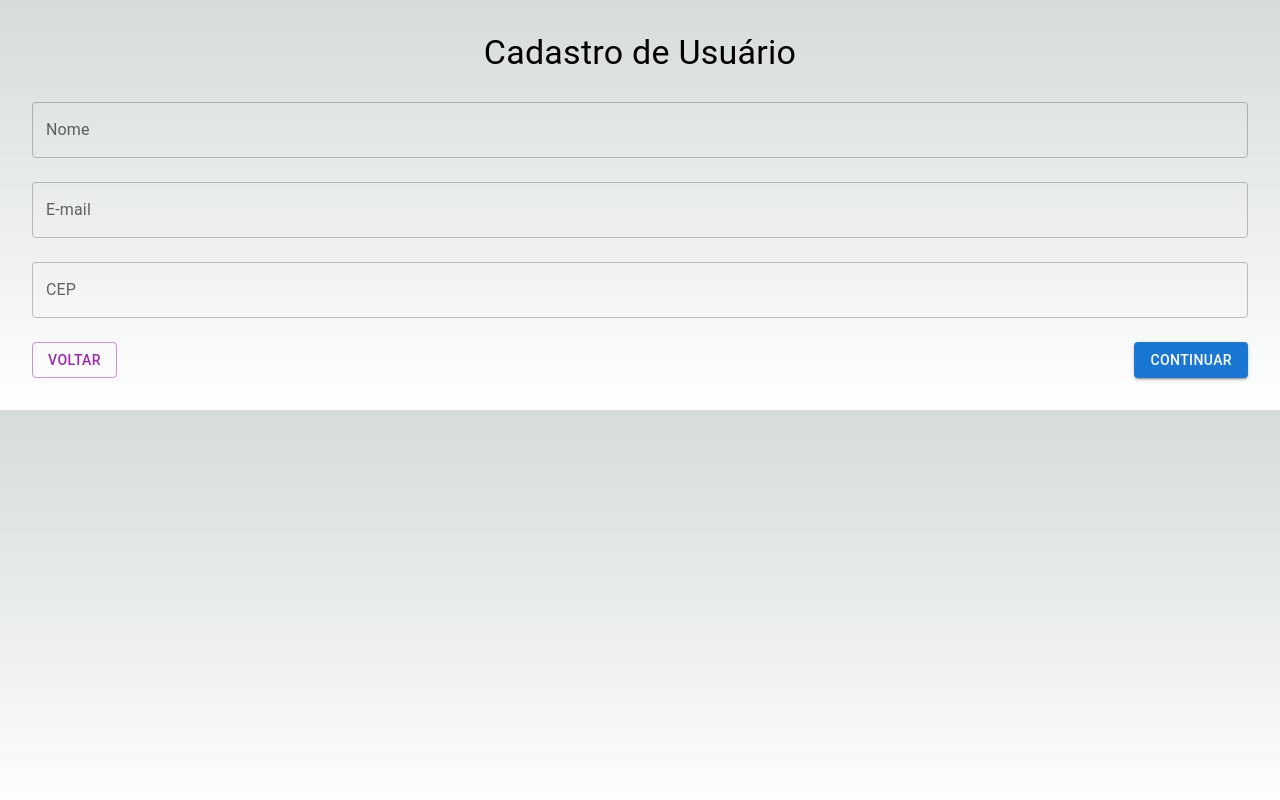
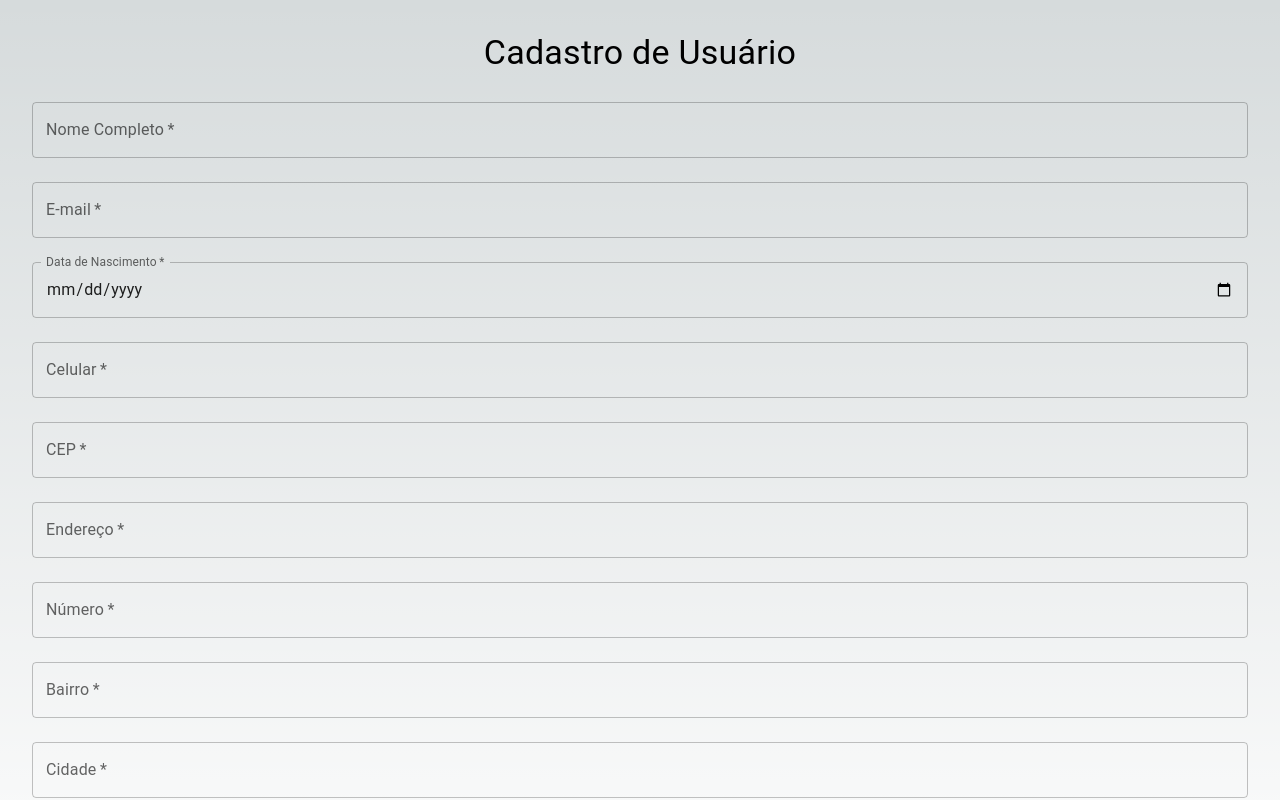
Before and after one commit to wlessadev/ZipUp, a Next.js app: page /cadastro in a window 1280 px wide. Shown: the top 800 px of the page. Built offline with nearby package versions, Linux system fonts and the light colour scheme.

Commit message:
adicionar todos os campos em cadastro.js

```diff
--- a/pages/cadastro.js
+++ b/pages/cadastro.js
@@ -7,19 +7,23 @@ export default function Cadastro() {
   const [form, setForm] = useState({
     nome: '',
     email: '',
+    dataNascimento: '',
+    celular: '',
     cep: '',
+    endereco: '',
+    numero: '',
+    bairro: '',
+    cidade: '',
+    uf: ''
   });
 
-  const [mostrarResumo, setMostrarResumo] = useState(false); // Controla se mostra o resumo ou o formulário
+  const [mostrarResumo, setMostrarResumo] = useState(false);
 
   const router = useRouter();
 
   const handleChange = (e) => {
     const { name, value } = e.target;
-    setForm((prevForm) => ({
-      ...prevForm,
-      [name]: value,
-    }));
+    setForm(prev => ({ ...prev, [name]: value }));
   };
 
   const handleContinue = (e) => {
@@ -28,36 +32,53 @@ export default function Cadastro() {
   };
 
   const handleBack = () => {
-    if (mostrarResumo) {
-      setMostrarResumo(false); // Volta para o formulário
-    } else {
-      router.push('/'); // Volta para a home
-    }
+    mostrarResumo ? setMostrarResumo(false) : router.push('/');
   };
 
   return (
     <Box sx={{ textAlign: 'center', padding: 4 }}>
-      <Typography variant="h4" gutterBottom>
-        Cadastro de Usuário
-      </Typography>
+      <Typography variant="h4" gutterBottom>Cadastro de Usuário</Typography>
 
       {!mostrarResumo ? (
         <form onSubmit={handleContinue}>
           <TextField
-            label="Nome"
+            label="Nome Completo"
             name="nome"
             value={form.nome}
             onChange={handleChange}
             fullWidth
             margin="normal"
+            required
           />
           <TextField
             label="E-mail"
             name="email"
+            type="email"
             value={form.email}
             onChange={handleChange}
             fullWidth
             margin="normal"
+            required
+          />
+          <TextField
+            label="Data de Nascimento"
+            name="dataNascimento"
+            type="date"
+            value={form.dataNascimento}
+            onChange={handleChange}
+            fullWidth
+            margin="normal"
+            InputLabelProps={{ shrink: true }}
+            required
+          />
+          <TextField
+            label="Celular"
+            name="celular"
+            value={form.celular}
+            onChange={handleChange}
+            fullWidth
+            margin="normal"
+            required
           />
           <TextField
             label="CEP"
@@ -66,6 +87,52 @@ export default function Cadastro() {
             onChange={handleChange}
             fullWidth
             margin="normal"
+            required
+          />
+          <TextField
+            label="Endereço"
+            name="endereco"
+            value={form.endereco}
+            onChange={handleChange}
+            fullWidth
+            margin="normal"
+            required
+          />
+          <TextField
+            label="Número"
+            name="numero"
+            value={form.numero}
+            onChange={handleChange}
+            fullWidth
+            margin="normal"
+            required
+          />
+          <TextField
+            label="Bairro"
+            name="bairro"
+            value={form.bairro}
+            onChange={handleChange}
+            fullWidth
+            margin="normal"
+            required
+          />
+          <TextField
+            label="Cidade"
+            name="cidade"
+            value={form.cidade}
+            onChange={handleChange}
+            fullWidth
+            margin="normal"
+            required
+          />
+          <TextField
+            label="UF"
+            name="uf"
+            value={form.uf}
+            onChange={handleChange}
+            fullWidth
+            margin="normal"
+            required
           />
 
           <Box sx={{ display: 'flex', justifyContent: 'space-between', marginTop: 2 }}>
@@ -81,17 +148,11 @@ export default function Cadastro() {
         <>
           <Paper elevation={3} sx={{ padding: 3, marginTop: 2 }}>
             <Typography variant="h6">Resumo dos dados:</Typography>
-            <Typography><strong>Nome:</strong> {form.nome}</Typography>
-            <Typography><strong>E-mail:</strong> {form.email}</Typography>
-            <Typography><strong>CEP:</strong> {form.cep}</Typography>
+            {Object.entries(form).map(([key, value]) => (
+              <Typography key={key}><strong>{key}:</strong> {value}</Typography>
+            ))}
           </Paper>
-
-          <Button
-            variant="outlined"
-            color="secondary"
-            sx={{ marginTop: 3 }}
-            onClick={handleBack}
-          >
+          <Button variant="outlined" color="secondary" sx={{ marginTop: 3 }} onClick={handleBack}>
             Voltar
           </Button>
         </>
```
